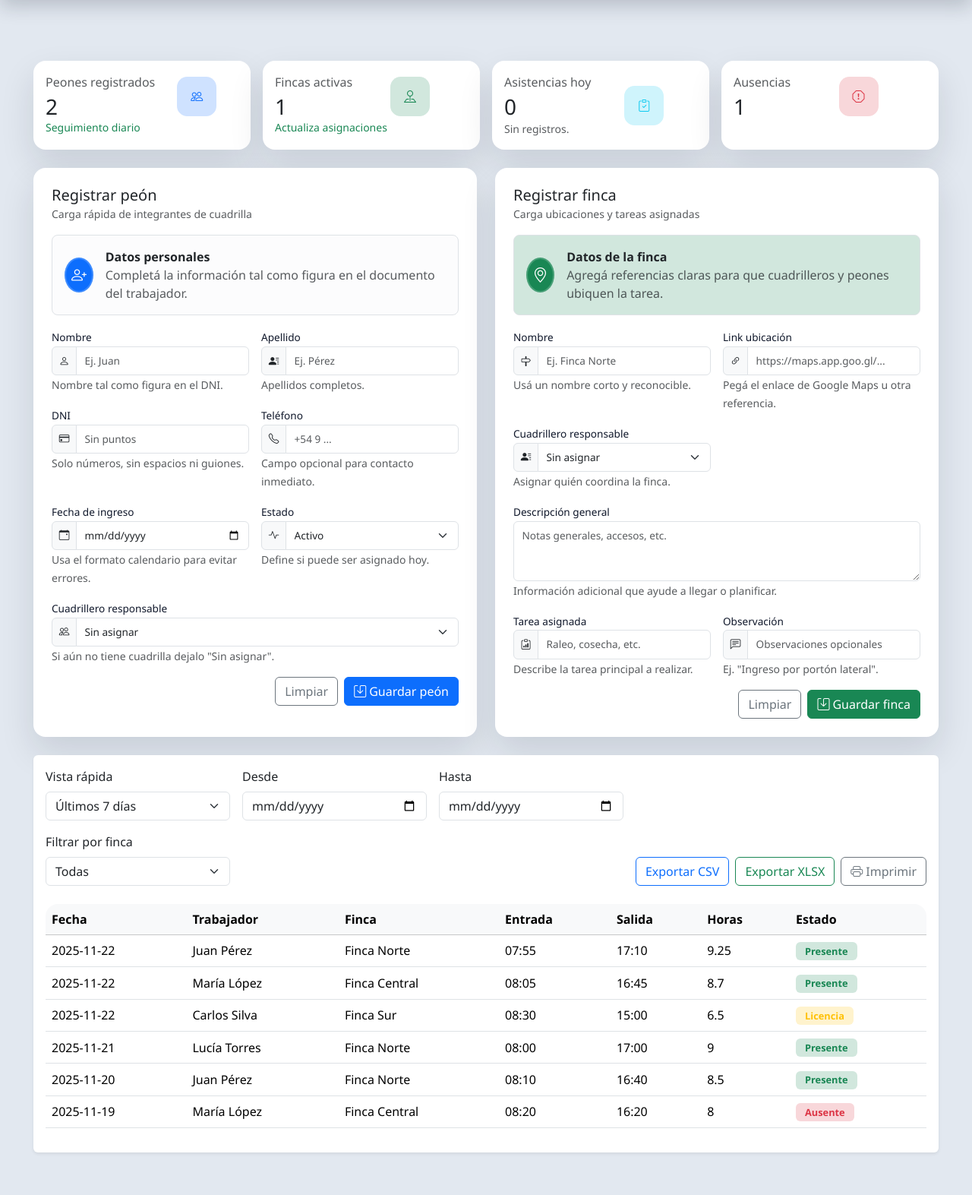
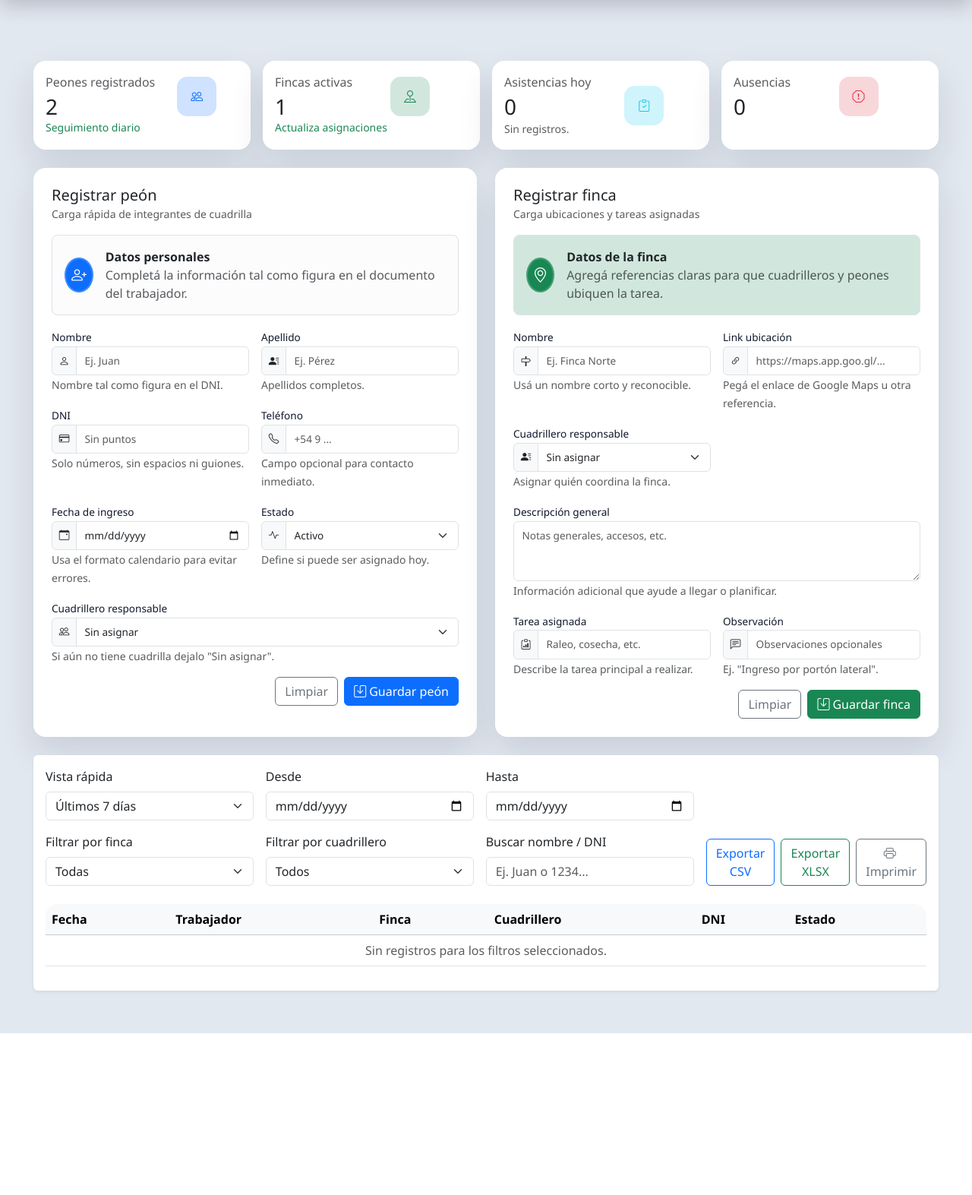
Before and after one commit to Maxi-Max10/estate, a PHP site: page /panel-admin.php in a window 1280 px wide. Shown: the part 112-1685 px from the top of the page at 76% size. After the commit the page ends 1472 px from the top, so only its background shows below. Run offline with PHP 8.4, Linux system fonts and the light colour scheme; a user stored in the database is signed in; data comes from the database, SQL or seed files in the repository; both versions use the stored data as it was after the commit; tables that the repository leaves empty hold one stand-in row (values such as "Sample post"); some libraries are stand-ins or nearby versions.

Commit message:
feat: Añadir funcionalidad de asistencia con normalización y filtros en la interfaz de peones

```diff
--- a/assets/js/panel-admin.js
+++ b/assets/js/panel-admin.js
@@ -37,14 +37,30 @@ document.addEventListener('DOMContentLoaded', () => {
     let fincasData = Array.isArray(window.__FincasData) && window.__FincasData.length ? window.__FincasData.map(normalizeFinca) : fallbackFincas.map(normalizeFinca);
     let workersData = Array.isArray(window.__PeonesData) ? window.__PeonesData.map(normalizePeon) : [];
 
-    const attendanceData = [
-        { fecha: '2025-11-22', trabajador: 'Juan Pérez', finca: 'Finca Norte', horaEntrada: '07:55', horaSalida: '17:10', horas: 9.25, estado: 'Presente' },
-        { fecha: '2025-11-22', trabajador: 'María López', finca: 'Finca Central', horaEntrada: '08:05', horaSalida: '16:45', horas: 8.7, estado: 'Presente' },
-        { fecha: '2025-11-22', trabajador: 'Carlos Silva', finca: 'Finca Sur', horaEntrada: '08:30', horaSalida: '15:00', horas: 6.5, estado: 'Licencia' },
-        { fecha: '2025-11-21', trabajador: 'Lucía Torres', finca: 'Finca Norte', horaEntrada: '08:00', horaSalida: '17:00', horas: 9, estado: 'Presente' },
-        { fecha: '2025-11-20', trabajador: 'Juan Pérez', finca: 'Finca Norte', horaEntrada: '08:10', horaSalida: '16:40', horas: 8.5, estado: 'Presente' },
-        { fecha: '2025-11-19', trabajador: 'María López', finca: 'Finca Central', horaEntrada: '08:20', horaSalida: '16:20', horas: 8, estado: 'Ausente' },
-    ];
+    const normalizeAttendance = r => {
+        const nombre = (r.nombre || '').trim();
+        const apellido = (r.apellido || '').trim();
+        const fullName = `${nombre} ${apellido}`.trim();
+        const presente = Number(r.presente) === 1;
+        return {
+            id: Number(r.id) || 0,
+            fecha: r.fecha || '',
+            trabajador: fullName || 'Sin nombre',
+            dni: r.dni || '',
+            finca: r.finca_nombre || 'Sin finca',
+            finca_id: Number(r.finca_id) || 0,
+            cuadrillero: r.cuadrillero_nombre || 'Sin cuadrillero',
+            cuadrillero_id: r.cuadrillero_id ? Number(r.cuadrillero_id) : null,
+            presente,
+            estado: presente ? 'Presente' : 'Ausente',
+            horaEntrada: '-', // Placeholder hasta que exista en esquema
+            horaSalida: '-',
+            horas: '-',
+        };
+    };
+
+    const rawAttendance = Array.isArray(window.__AttendanceData) ? window.__AttendanceData : [];
+    let attendanceData = rawAttendance.map(normalizeAttendance);
 
     const toastEl = document.getElementById('actionToast');
     if (!toastEl) {
@@ -54,6 +70,8 @@ document.addEventListener('DOMContentLoaded', () => {
     const toast = new bootstrap.Toast(toastEl);
     const toastBody = document.getElementById('toastBody');
     const attendanceTableBody = document.querySelector('#attendanceTable tbody');
+    const filterCuadrillero = document.getElementById('filterCuadrillero');
+    const filterSearch = document.getElementById('filterSearch');
     const viewRange = document.getElementById('viewRange');
     const startDateInput = document.getElementById('startDate');
     const endDateInput = document.getElementById('endDate');
@@ -78,6 +96,8 @@ document.addEventListener('DOMContentLoaded', () => {
     const confirmDeleteBody = document.getElementById('confirmDeleteBody');
 
     let filteredData = [...attendanceData];
+    let sortField = 'fecha';
+    let sortDir = 'desc';
     let deleteContext = null;
 
     const showToast = (message, variant = 'primary') => {
@@ -226,9 +246,8 @@ document.addEventListener('DOMContentLoaded', () => {
                 <td>${item.fecha}</td>
                 <td>${item.trabajador}</td>
                 <td>${item.finca}</td>
-                <td>${item.horaEntrada}</td>
-                <td>${item.horaSalida}</td>
-                <td>${item.horas}</td>
+                <td>${item.cuadrillero}</td>
+                <td>${item.dni}</td>
                 <td><span class="badge badge-status ${getStatusClass(item.estado)}">${item.estado}</span></td>`;
             attendanceTableBody.appendChild(row);
         });
@@ -251,6 +270,8 @@ document.addEventListener('DOMContentLoaded', () => {
         const startValue = startDateInput.value;
         const endValue = endDateInput.value;
         const fincaValue = filterFinca.value;
+        const cuadrilleroVal = filterCuadrillero ? filterCuadrillero.value : '';
+        const searchVal = (filterSearch ? filterSearch.value : '').trim().toLowerCase();
         const today = new Date();
         let start = null;
         let end = null;
@@ -275,10 +296,26 @@ document.addEventListener('DOMContentLoaded', () => {
             const matchStart = start ? recordDate >= start : true;
             const matchEnd = end ? recordDate <= end : true;
             const matchFinca = fincaValue ? item.finca === fincaValue : true;
-            return matchStart && matchEnd && matchFinca;
+            const matchCuadrillero = cuadrilleroVal ? String(item.cuadrillero_id) === cuadrilleroVal : true;
+            const matchSearch = searchVal ? (item.trabajador.toLowerCase().includes(searchVal) || item.dni.toLowerCase().includes(searchVal)) : true;
+            return matchStart && matchEnd && matchFinca && matchCuadrillero && matchSearch;
         });
+        sortFiltered();
+        renderTable(filteredData);
+    };
 
-        renderTable(filteredData);
+    const sortFiltered = () => {
+        filteredData.sort((a,b)=>{
+            let va=a[sortField]; let vb=b[sortField];
+            // fechas
+            if(sortField==='fecha'){ va=new Date(va); vb=new Date(vb);} else {
+                va = (va||'').toString().toLowerCase();
+                vb = (vb||'').toString().toLowerCase();
+            }
+            if(va<vb) return sortDir==='asc'? -1:1;
+            if(va>vb) return sortDir==='asc'? 1:-1;
+            return 0;
+        });
     };
 
     const exportCsv = () => {
@@ -553,10 +590,28 @@ document.addEventListener('DOMContentLoaded', () => {
 
     document.getElementById('btnPrint').addEventListener('click', () => window.print());
 
+    // Ordenamiento por click en cabeceras
+    document.querySelectorAll('#attendanceTable thead th.sortable').forEach(th => {
+        th.style.cursor='pointer';
+        th.addEventListener('click', ()=>{
+            const field = th.getAttribute('data-sort');
+            if(field){
+                if(sortField===field){ sortDir = sortDir==='asc' ? 'desc' : 'asc'; }
+                else { sortField = field; sortDir = 'asc'; }
+                sortFiltered();
+                renderTable(filteredData);
+            }
+        });
+    });
+
+    if(filterCuadrillero){ filterCuadrillero.addEventListener('change', applyFilters); }
+    if(filterSearch){ filterSearch.addEventListener('input', applyFilters); }
+
     populateFincaSelectors();
     renderWorkersTable();
     renderFincasTable();
     updateStats();
+    sortFiltered();
     renderTable(filteredData);
     applyFilters();
 });
--- a/panel-admin.php
+++ b/panel-admin.php
@@ -20,9 +20,11 @@ $userName = trim((string) ($_SESSION['user_name'] ?? 'Administrador'));
 $availableFincas = [];
 $availablePeones = [];
 $cuadrilleros = [];
+$attendanceData = [];
 $fincasJson = '[]';
 $peonesJson = '[]';
 $cuadrillerosJson = '[]';
+$attendanceJson = '[]';
 
 try {
 	$stmtFincas = $pdo->query('SELECT id, nombre, link_ubicacion, descripcion, tarea_asignada, observacion FROM fincas ORDER BY nombre ASC');
@@ -34,6 +36,14 @@ try {
 	$stmtCuadrilleros = $pdo->prepare('SELECT id, nombre FROM usuarios WHERE rol = :rol ORDER BY nombre ASC');
 	$stmtCuadrilleros->execute([':rol' => 'cuadrillero']);
 	$cuadrilleros = $stmtCuadrilleros->fetchAll(PDO::FETCH_ASSOC) ?: [];
+
+	// Asistencias últimos 30 días (placeholder sin horas de entrada/salida)
+	try {
+		$attStmt = $pdo->query("SELECT a.id, a.fecha, a.presente, p.id AS peon_id, p.nombre, p.apellido, p.dni, f.id AS finca_id, f.nombre AS finca_nombre, u.id AS cuadrillero_id, u.nombre AS cuadrillero_nombre\n			FROM asistencias_peones a\n			JOIN peones p ON p.id = a.peon_id\n			JOIN fincas f ON f.id = a.finca_id\n			LEFT JOIN usuarios u ON u.id = f.cuadrillero_id\n			WHERE a.fecha >= (CURDATE() - INTERVAL 30 DAY)\n			ORDER BY a.fecha DESC, p.nombre ASC");
+		$attendanceData = $attStmt->fetchAll(PDO::FETCH_ASSOC) ?: [];
+	} catch (Throwable $eAtt) {
+		error_log('Error cargando asistencias: ' . $eAtt->getMessage());
+	}
 } catch (Throwable $e) {
 	error_log('Error cargando datos en panel admin: ' . $e->getMessage());
 }
@@ -41,6 +51,7 @@ try {
 $fincasJson = json_encode($availableFincas, JSON_UNESCAPED_UNICODE) ?: '[]';
 $peonesJson = json_encode($availablePeones, JSON_UNESCAPED_UNICODE) ?: '[]';
 $cuadrillerosJson = json_encode($cuadrilleros, JSON_UNESCAPED_UNICODE) ?: '[]';
+$attendanceJson = json_encode($attendanceData, JSON_UNESCAPED_UNICODE) ?: '[]';
 ?>
 <!DOCTYPE html>
 <html lang="es">
@@ -331,6 +342,19 @@ $cuadrillerosJson = json_encode($cuadrilleros, JSON_UNESCAPED_UNICODE) ?: '[]';
 									<option value="">Todas</option>
 								</select>
 							</div>
+							<div class="col-md-4">
+								<label class="form-label">Filtrar por cuadrillero</label>
+								<select id="filterCuadrillero" class="form-select">
+									<option value="">Todos</option>
+									<?php foreach ($cuadrilleros as $c): ?>
+									<option value="<?php echo (int)$c['id']; ?>"><?php echo htmlspecialchars((string)$c['nombre'], ENT_QUOTES, 'UTF-8'); ?></option>
+									<?php endforeach; ?>
+								</select>
+							</div>
+							<div class="col-md-4">
+								<label class="form-label">Buscar nombre / DNI</label>
+								<input type="text" id="filterSearch" class="form-control" placeholder="Ej. Juan o 1234...">
+							</div>
 						</div>
 						<div class="d-flex gap-2">
 							<button class="btn btn-outline-primary" id="btnExportCsv">Exportar CSV</button>
@@ -342,13 +366,12 @@ $cuadrillerosJson = json_encode($cuadrilleros, JSON_UNESCAPED_UNICODE) ?: '[]';
 						<table class="table align-middle" id="attendanceTable">
 							<thead class="table-light">
 								<tr>
-									<th>Fecha</th>
-									<th>Trabajador</th>
-									<th>Finca</th>
-									<th>Entrada</th>
-									<th>Salida</th>
-									<th>Horas</th>
-									<th>Estado</th>
+									<th data-sort="fecha" class="sortable">Fecha</th>
+									<th data-sort="trabajador" class="sortable">Trabajador</th>
+									<th data-sort="finca" class="sortable">Finca</th>
+									<th data-sort="cuadrillero" class="sortable">Cuadrillero</th>
+									<th data-sort="dni" class="sortable">DNI</th>
+									<th data-sort="estado" class="sortable">Estado</th>
 								</tr>
 							</thead>
 							<tbody></tbody>
```
Also changed, not shown: u404968876_estate.sql (+57 -3 lines).
